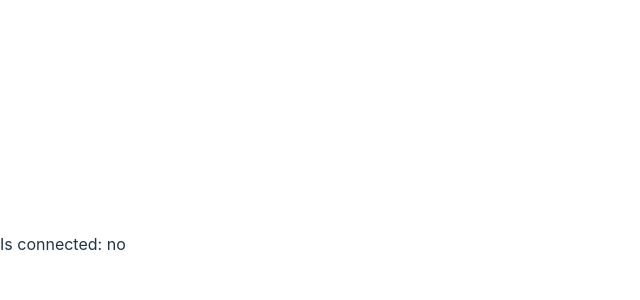
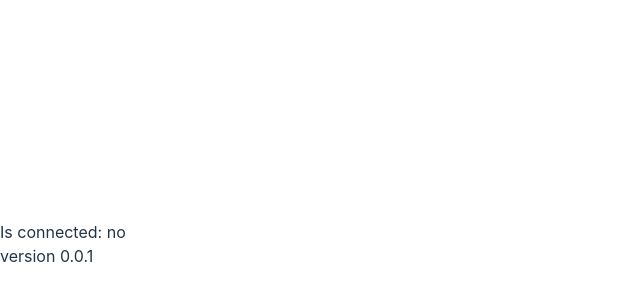
Before and after one commit to ggcaponetto/streamglass, a React (Vite) app in the folder packages/frontend/: page / in a window 1280 px wide. Shown: the part 156-456 px from the top of the page, without its empty margins (0-640 px from the left). Built offline with nearby package versions, Linux system fonts and the light colour scheme; no server answers.

Commit message:
ci better deploys

```diff
--- a/package.json
+++ b/package.json
@@ -6,6 +6,7 @@
   "type": "module",
   "scripts": {
     "start": "concurrently \"npm run dev --workspace=frontend\" \"npm run start:socket-io --workspace=server\"",
+    "start-backend": "npm run start:socket-io --workspace=server",
     "lint": "npx eslint --config eslint.config.mjs . && npm run lint --workspaces --if-present",
     "tsc": "npm run tsc --workspaces --if-present",
     "test": "npm run test --workspaces --if-present",
--- a/packages/frontend/package.json
+++ b/packages/frontend/package.json
@@ -1,7 +1,7 @@
 {
   "name": "frontend",
   "private": true,
-  "version": "0.0.0",
+  "version": "0.0.1",
   "type": "module",
   "scripts": {
     "dev": "vite",
--- a/packages/frontend/src/components/app/App.tsx
+++ b/packages/frontend/src/components/app/App.tsx
@@ -1,9 +1,13 @@
 import './App.css'
 import Connector from '../connector/Connector';
+import {version} from "../../../package.json";
 
 function App() {
   return (
-    <Connector />
+    <div>
+      <Connector />
+      <span>version {version}</span>
+    </div>
   )
 }
 
```
Also changed, not shown: 1 other file (tests, documents, lock files or other folders).
